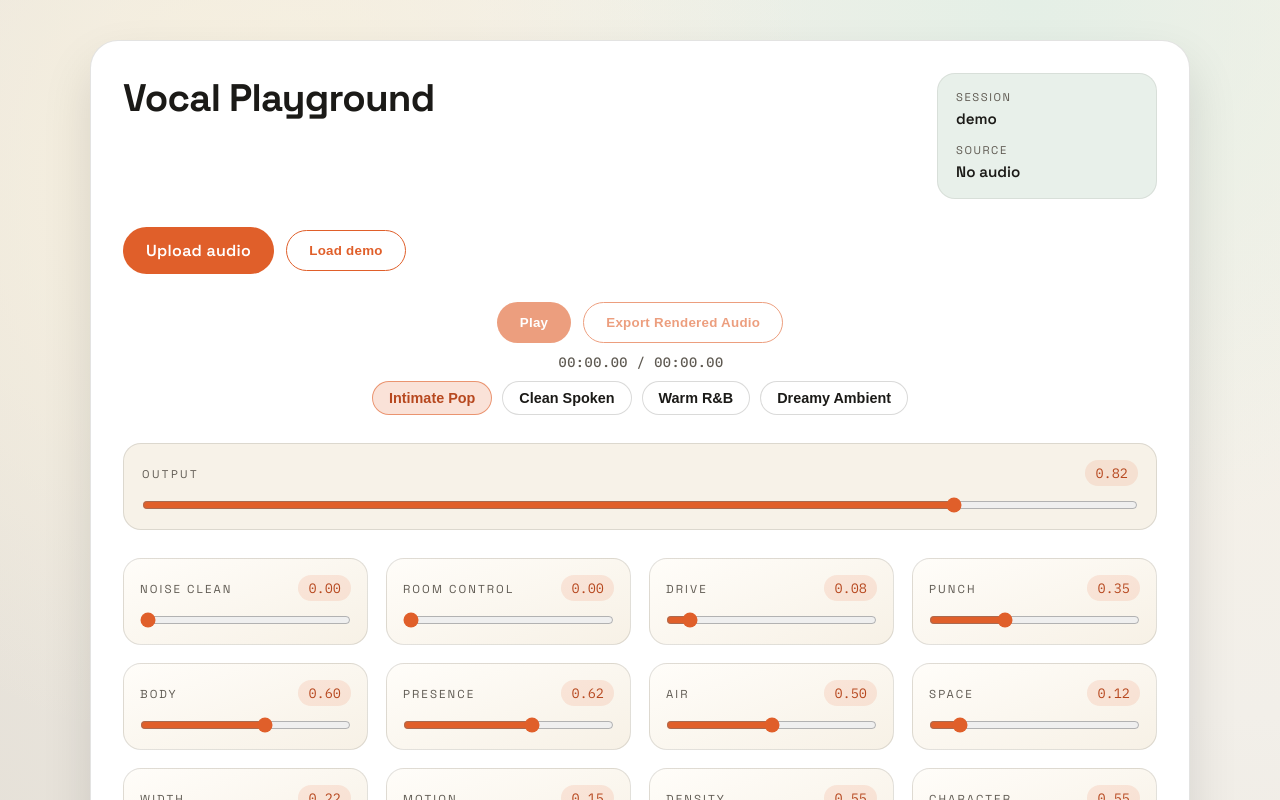
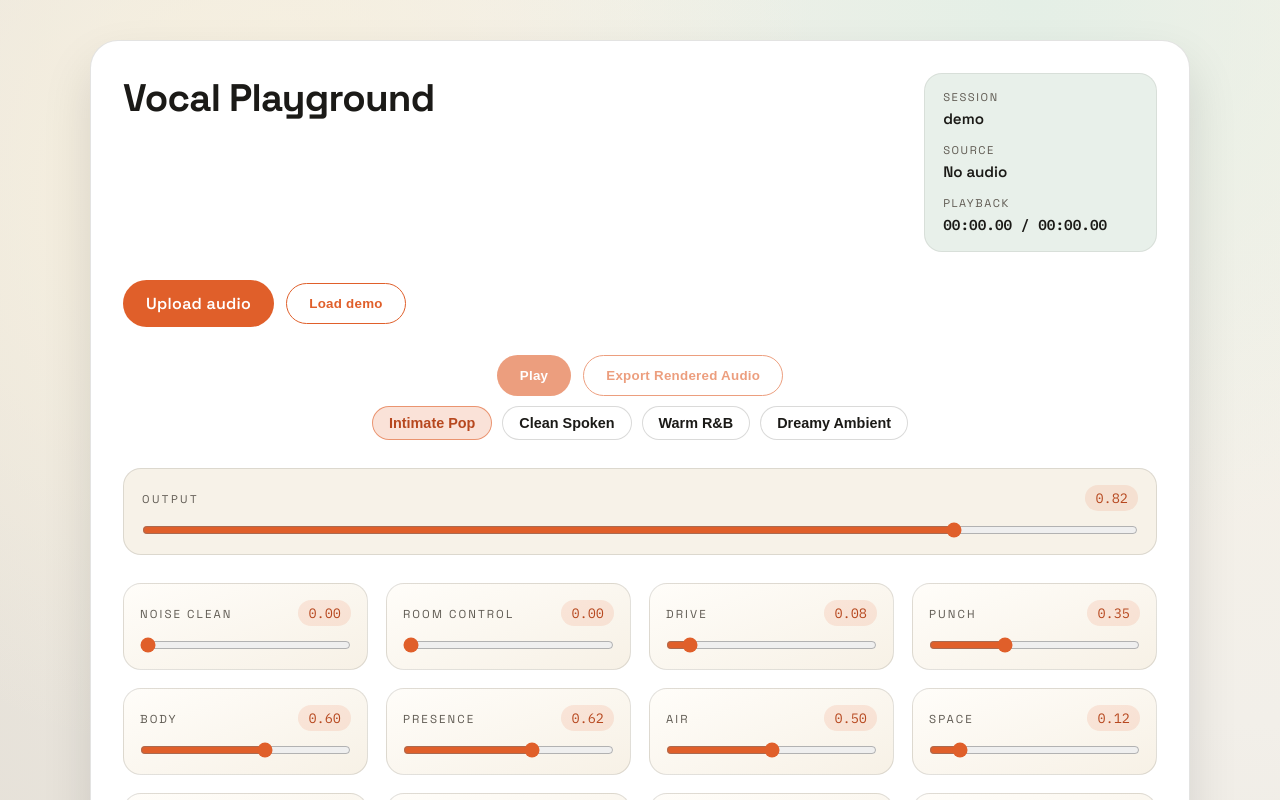
Before and after one commit to yiweihsu/mix-flow, a Next.js app: page /project/demo in a window 1280 px wide. Shown: the top 800 px of the page. Built offline with nearby package versions, Linux system fonts and the light colour scheme.

Commit message:
ui: update playback time display with new layout and styling

```diff
--- a/src/app/globals.css
+++ b/src/app/globals.css
@@ -106,12 +106,19 @@ main {
   font-weight: 600;
 }
 
+.playback-time-box {
+  display: inline-flex;
+  align-items: center;
+  width: 19ch;
+  white-space: nowrap;
+}
+
 .playback-time {
   display: inline-block;
-  width: 20ch;
-  text-align: center;
   font-family: var(--font-plex-mono), "IBM Plex Mono", monospace;
   font-variant-numeric: tabular-nums;
+  font-size: 0.9rem;
+  font-weight: 600;
   white-space: nowrap;
 }
 
@@ -133,13 +140,6 @@ main {
   gap: 12px;
   justify-content: center;
   flex-wrap: wrap;
-}
-
-.transport-time {
-  color: var(--muted);
-  font-size: 0.85rem;
-  font-weight: 500;
-  letter-spacing: 0.04em;
 }
 
 .upload-panel {
--- a/src/app/project/[id]/page.tsx
+++ b/src/app/project/[id]/page.tsx
@@ -262,6 +262,14 @@ export default function ProjectPage({ params }: { params: { id: string } }) {
               <span className="meta-label">Source</span>
               <span className="meta-value">{sourceStatus}</span>
             </div>
+            <div>
+              <span className="meta-label">Playback</span>
+              <span className="playback-time-box">
+                <span className="playback-time">
+                  {formatTime(playbackTime)} / {formatTime(duration)}
+                </span>
+              </span>
+            </div>
           </div>
         </header>
 
@@ -307,11 +315,6 @@ export default function ProjectPage({ params }: { params: { id: string } }) {
               >
                 {isExporting ? "Rendering..." : "Export Rendered Audio"}
               </button>
-            </div>
-            <div className="transport-time">
-              <span className="playback-time">
-                {formatTime(playbackTime)} / {formatTime(duration)}
-              </span>
             </div>
             <div className="preset-strip">
               <div className="preset-pills">
```
